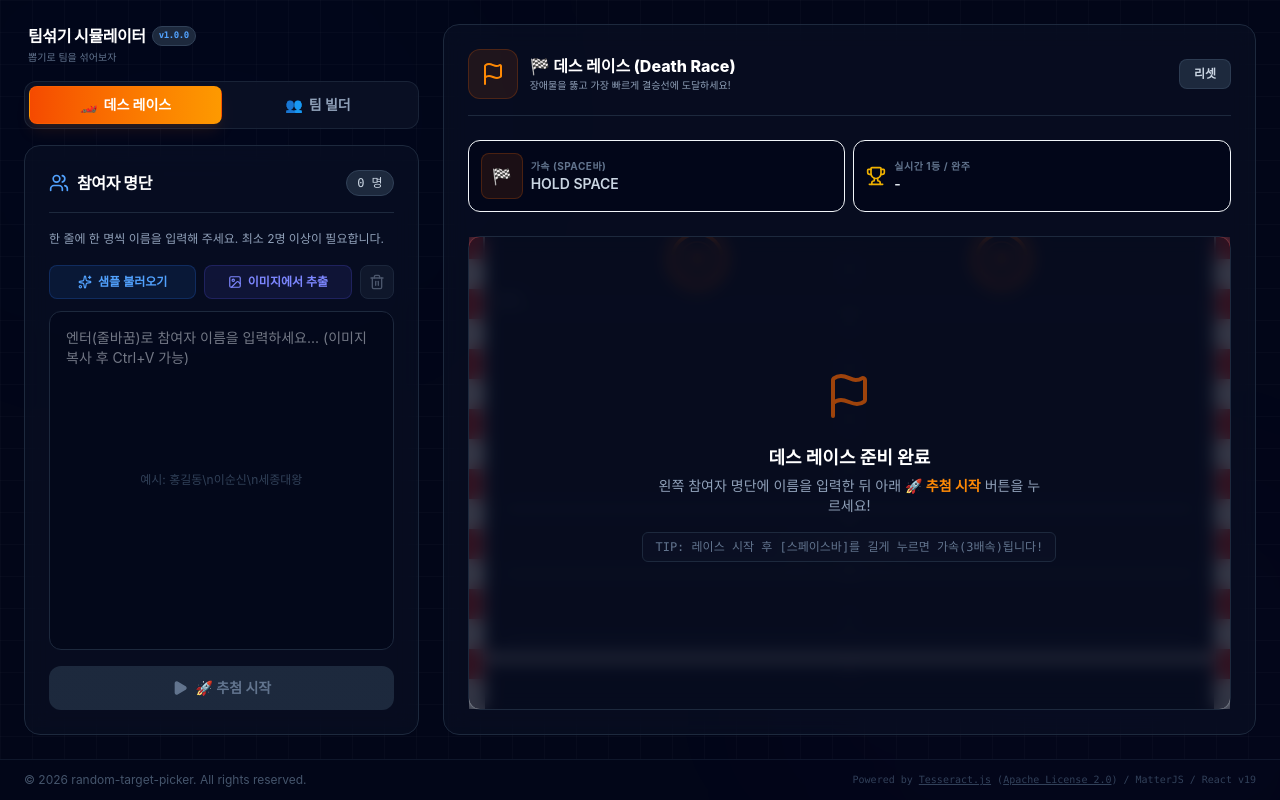
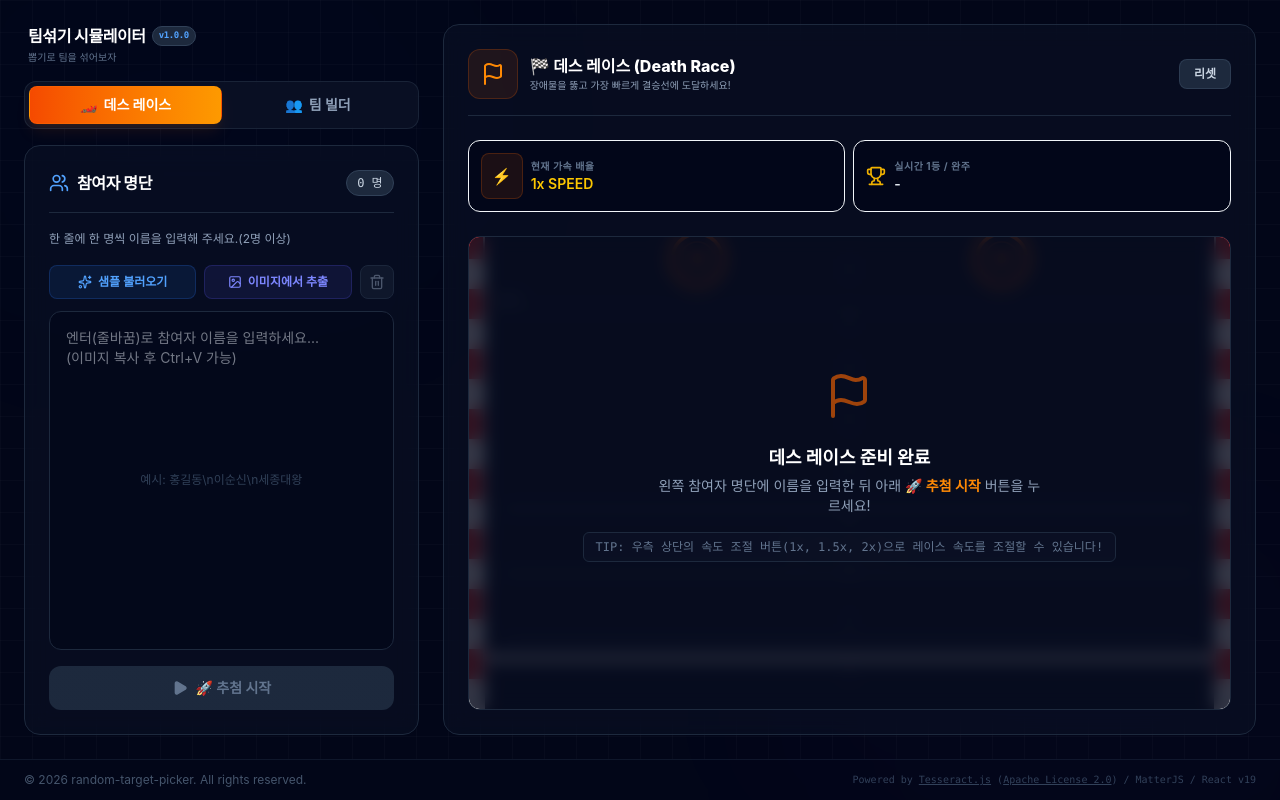
Before and after one commit to HDomi/random-target-picker, a React (Vite) app: page / in a window 1280 px wide. Built offline with nearby package versions, Linux system fonts and the light colour scheme.

Commit message:
fix: 데스레이스: 스페이스바를 눌러 속도전환이 아닌, 게임영역안에 토글버튼

```diff
--- a/src/components/ParticipantInput.tsx
+++ b/src/components/ParticipantInput.tsx
@@ -302,7 +302,7 @@ export const ParticipantInput: React.FC<ParticipantInputProps> = ({
 
       {/* Description / Info */}
       <p className="text-[11px] sm:text-xs text-slate-400 mb-3 sm:mb-4 leading-relaxed">
-        한 줄에 한 명씩 이름을 입력해 주세요. 최소 2명 이상이 필요합니다.
+        한 줄에 한 명씩 이름을 입력해 주세요.(2명 이상)
       </p>
 
       <input
@@ -357,7 +357,7 @@ export const ParticipantInput: React.FC<ParticipantInputProps> = ({
           onChange={(e) => handleInputChange(e.target.value)}
           onPaste={handlePaste}
           disabled={isGameRunning || isOcrLoading}
-          placeholder="엔터(줄바꿈)로 참여자 이름을 입력하세요... (이미지 복사 후 Ctrl+V 가능)"
+          placeholder={`엔터(줄바꿈)로 참여자 이름을 입력하세요...\n(이미지 복사 후 Ctrl+V 가능)`}
           className="w-full h-full min-h-[160px] sm:min-h-[220px] bg-slate-950/60 text-slate-200 border border-slate-800 rounded-xl p-3 sm:p-4 text-xs sm:text-sm font-sans focus:outline-none focus:border-blue-500/50 focus:ring-1 focus:ring-blue-500/20 transition-all placeholder:text-slate-650 resize-none disabled:opacity-50 disabled:cursor-not-allowed disabled:bg-slate-950/20"
         />
 
--- a/src/components/games/DeathRace.tsx
+++ b/src/components/games/DeathRace.tsx
@@ -1,6 +1,9 @@
 import React, { useEffect, useRef, useState } from "react";
 import { Engine, Bodies, Composite, Body, Events } from "matter-js";
 import { Flag, Trophy } from "lucide-react";
+
+// Game Speed Scale Configurations
+const SPEED_SCALES = [1, 1.5, 2, 3];
 
 interface GameProps {
   participants: string[];
@@ -61,19 +64,22 @@ export const DeathRace: React.FC<GameProps> = ({
 
   // React state for HUD
   const [leader, setLeader] = useState<string>("-");
-  const [speedUpActive, setSpeedUpActive] = useState<boolean>(false);
+  const [speedScale, setSpeedScale] = useState<number>(SPEED_SCALES[0]);
   const [gameEnded, setGameEnded] = useState<boolean>(false);
   const [isManualCamera, setIsManualCamera] = useState<boolean>(false); // Track manual override
   const [prevIsStarted, setPrevIsStarted] = useState<boolean>(isStarted);
   const [crossedCount, setCrossedCount] = useState<number>(0);
 
   // Countdown & Start Control States
-  const [shuffledParticipants, setShuffledParticipants] = useState<string[]>([]);
+  const [shuffledParticipants, setShuffledParticipants] = useState<string[]>(
+    [],
+  );
   const [raceStarted, setRaceStarted] = useState<boolean>(false);
   const [countdown, setCountdown] = useState<string | number | null>(null);
   const [isCountdownActive, setIsCountdownActive] = useState<boolean>(false);
 
   const raceStartedRef = useRef<boolean>(false);
+  const speedScaleRef = useRef<number>(SPEED_SCALES[0]);
 
   // Sync state during render when game starts/stops
   if (isStarted !== prevIsStarted) {
@@ -86,23 +92,28 @@ export const DeathRace: React.FC<GameProps> = ({
       setRaceStarted(false);
       setCountdown(null);
       setIsCountdownActive(false);
+      setSpeedScale(SPEED_SCALES[0]);
     } else {
       setShuffledParticipants([]);
       setRaceStarted(false);
       setCountdown(null);
       setIsCountdownActive(false);
+      setSpeedScale(SPEED_SCALES[0]);
     }
   }
 
   useEffect(() => {
     raceStartedRef.current = raceStarted;
   }, [raceStarted]);
+
+  useEffect(() => {
+    speedScaleRef.current = speedScale;
+  }, [speedScale]);
 
   // References for drawing loop & physics
   const particlesRef = useRef<Particle[]>([]);
   const marblesRef = useRef<MarbleInstance[]>([]);
   const cameraYRef = useRef<number>(0);
-  const isSpeedUpRef = useRef<boolean>(false);
   const cameraShakeRef = useRef<number>(0); // Screen shake intensity
   const activeShockwavesRef = useRef<Shockwave[]>([]); // Dynamic expanding shockwaves
 
@@ -334,7 +345,8 @@ export const DeathRace: React.FC<GameProps> = ({
       const marbles = shuffledParticipants.map((name, index) => {
         const spreadX =
           shuffledParticipants.length > 1
-            ? 50 + (index * (trackWidth - 100)) / (shuffledParticipants.length - 1)
+            ? 50 +
+              (index * (trackWidth - 100)) / (shuffledParticipants.length - 1)
             : trackWidth / 2;
 
         const body = Bodies.circle(spreadX, startY, 14, {
@@ -732,30 +744,8 @@ export const DeathRace: React.FC<GameProps> = ({
       });
     });
 
-    // Spacebar speed hack controllers
-    const handleKeyDown = (e: KeyboardEvent) => {
-      if (e.code === "Space") {
-        e.preventDefault();
-        isSpeedUpRef.current = true;
-        setSpeedUpActive(true);
-      }
-    };
-
-    const handleKeyUp = (e: KeyboardEvent) => {
-      if (e.code === "Space") {
-        e.preventDefault();
-        isSpeedUpRef.current = false;
-        setSpeedUpActive(false);
-      }
-    };
-
-    window.addEventListener("keydown", handleKeyDown);
-    window.addEventListener("keyup", handleKeyUp);
-
     return () => {
       Engine.clear(engine);
-      window.removeEventListener("keydown", handleKeyDown);
-      window.removeEventListener("keyup", handleKeyUp);
     };
   }, [isStarted, shuffledParticipants, trackWidth]);
 
@@ -858,7 +848,7 @@ export const DeathRace: React.FC<GameProps> = ({
       const engine = engineRef.current;
       if (!engine) return;
 
-      engine.timing.timeScale = isSpeedUpRef.current ? 3.0 : 1.0;
+      engine.timing.timeScale = speedScaleRef.current;
       Engine.update(engine, 16.666);
 
       ctx.fillStyle = "#0f172a";
@@ -1489,7 +1479,14 @@ export const DeathRace: React.FC<GameProps> = ({
       canvas.removeEventListener("touchend", onTouchEnd);
       canvas.removeEventListener("touchcancel", onTouchEnd);
     };
-  }, [isStarted, gameEnded, onFinished, shuffledParticipants, trackWidth, participants.length]);
+  }, [
+    isStarted,
+    gameEnded,
+    onFinished,
+    shuffledParticipants,
+    trackWidth,
+    participants.length,
+  ]);
 
   // Compile final leaderboard standings and stop game instantly
   const handleInstantEnd = () => {
@@ -1613,16 +1610,14 @@ export const DeathRace: React.FC<GameProps> = ({
       <div className="grid grid-cols-1 sm:grid-cols-2 gap-2 mb-6 relative z-10">
         <div className="bg-slate-950/80 border border-slate-850 rounded-xl p-3 flex items-center gap-2">
           <div className="p-2.5 rounded-lg bg-orange-500/10 border border-orange-500/20 text-orange-400">
-            🏁
+            ⚡
           </div>
           <div className="flex-1 min-w-0">
             <p className="text-[10px] uppercase font-bold tracking-wider text-slate-500">
-              가속 (Space바)
+              현재 가속 배율
             </p>
-            <p
-              className={`text-sm font-semibold truncate ${speedUpActive ? "text-yellow-400" : "text-slate-300"}`}
-            >
-              {speedUpActive ? "3.0x ACTIVE" : "HOLD SPACE"}
+            <p className="text-sm font-semibold truncate text-yellow-400">
+              {speedScale}x SPEED
             </p>
           </div>
         </div>
@@ -1697,6 +1692,28 @@ export const DeathRace: React.FC<GameProps> = ({
           </div>
         )}
 
+        {/* Speed Toggle Overlay Button */}
+        {isStarted && (
+          <div className="absolute top-4 right-4 z-40">
+            <button
+              onMouseDown={(e) => e.stopPropagation()}
+              onTouchStart={(e) => e.stopPropagation()}
+              onClick={(e) => {
+                e.stopPropagation();
+                setSpeedScale((prev) => {
+                  const currentIndex = SPEED_SCALES.indexOf(prev);
+                  const nextIndex = (currentIndex + 1) % SPEED_SCALES.length;
+                  return SPEED_SCALES[nextIndex];
+                });
+              }}
+              className="py-2 px-3 rounded-xl bg-slate-900/95 hover:bg-slate-850 border border-slate-800 hover:border-yellow-500/50 shadow-lg text-xs font-bold text-slate-200 hover:text-white transition-all flex items-center gap-1.5 cursor-pointer backdrop-blur-sm select-none active:scale-95 duration-200"
+            >
+              <span className="text-yellow-500 animate-pulse">⚡</span>
+              <span>속도: {speedScale}x</span>
+            </button>
+          </div>
+        )}
+
         {/* Floating Recenter Camera Overlay Button */}
         {isStarted && isManualCamera && (
           <div className="absolute bottom-4 left-1/2 -translate-x-1/2 z-30 animate-bounce">
@@ -1713,7 +1730,7 @@ export const DeathRace: React.FC<GameProps> = ({
         )}
 
         {!isStarted && (
-          <div className="absolute inset-0 flex flex-col items-center justify-center bg-slate-950/80 backdrop-blur-sm p-4 text-center z-20">
+          <div className="absolute inset-0 flex flex-col items-center justify-center bg-slate-950/80 backdrop-blur-sm p-4 text-center z-20 rounded-[10px]">
             <Flag className="w-12 h-12 text-orange-500/60 mb-3 animate-bounce" />
             <h3 className="text-lg font-bold text-white mb-1">
               데스 레이스 준비 완료
@@ -1724,7 +1741,8 @@ export const DeathRace: React.FC<GameProps> = ({
               누르세요!
             </p>
             <div className="mt-4 text-xs font-mono text-slate-500 border border-slate-800 bg-slate-900/40 py-1.5 px-3 rounded-md">
-              TIP: 레이스 시작 후 [스페이스바]를 길게 누르면 가속(3배속)됩니다!
+              TIP: 우측 상단의 속도 조절 버튼(1x, 1.5x, 2x)으로 레이스 속도를
+              조절할 수 있습니다!
             </div>
           </div>
         )}
```
